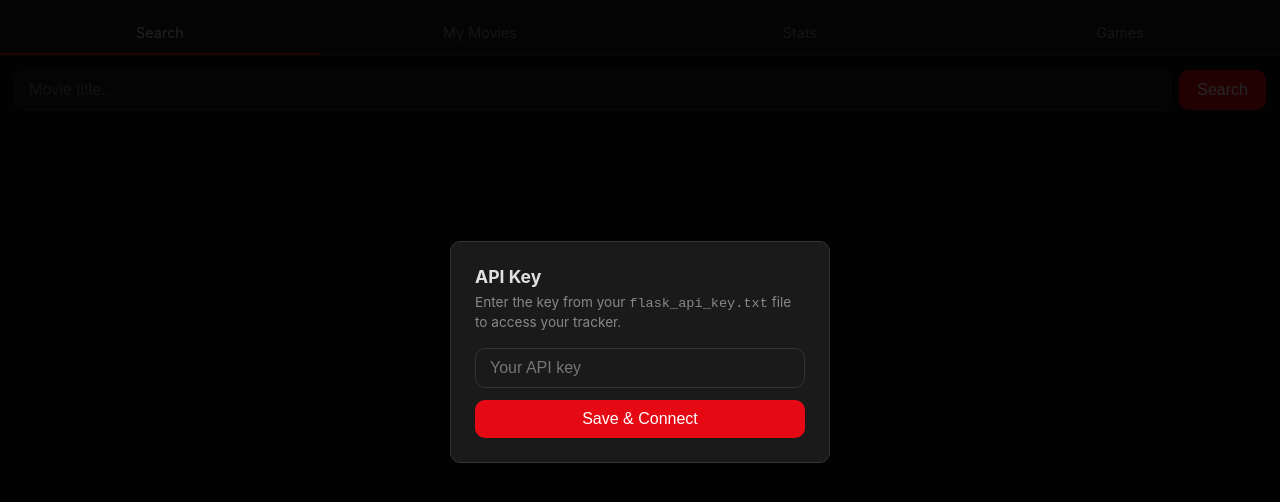
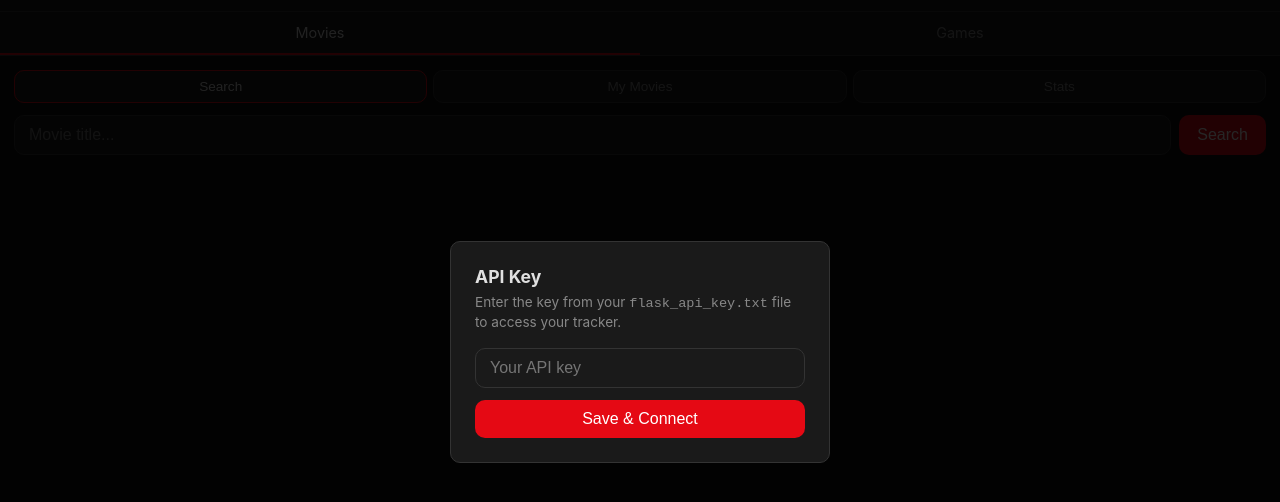
Before and after one commit to jbertucci/Media-Tracker, a plain HTML site: page index.html in a window 1280 px wide. Shown: the part 48-550 px from the top of the page. Drawn offline with Linux system fonts and the light colour scheme.

Commit message:
Category Restructure

```diff
--- a/index.html
+++ b/index.html
@@ -333,14 +333,18 @@
 </header>
 
 <div class="tabs">
-  <div class="tab active" onclick="switchTab('search')">Search</div>
-  <div class="tab" onclick="switchTab('movies')">My Movies</div>
-  <div class="tab" onclick="switchTab('stats')">Stats</div>
+  <div class="tab active" onclick="switchTab('movies')">Movies</div>
   <div class="tab" onclick="switchTab('games')">Games</div>
 </div>
 
 <main>
-  <div id="search-view" class="view active">
+  <div id="movies-view" class="view active">
+    <div class="game-subnav">
+      <button id="msub-search" class="active" onclick="setMovieSubview('search')">Search</button>
+      <button id="msub-list" onclick="setMovieSubview('list')">My Movies</button>
+      <button id="msub-stats" onclick="setMovieSubview('stats')">Stats</button>
+    </div>
+    <div id="movie-search-pane">
       <div class="search-row">
         <input type="text" id="search-input" placeholder="Movie title..."
                onkeydown="if(event.key==='Enter') doSearch()">
@@ -348,14 +352,13 @@
       </div>
       <div id="search-results"></div>
     </div>
-
-  <div id="movies-view" class="view">
+    <div id="movie-list-pane" style="display:none">
       <button class="battle-btn" onclick="openBattle()">&#9876; Movie Battles</button>
       <div id="movies-list"><div class="loading">Loading&hellip;</div></div>
     </div>
-
-  <div id="stats-view" class="view">
+    <div id="movie-stats-pane" style="display:none">
       <div id="stats-content"><div class="loading">Loading&hellip;</div></div>
+    </div>
   </div>
 
   <div id="games-view" class="view">
@@ -453,14 +456,21 @@
   // ── Tabs ──────────────────────────────────────────────────────────────────
 
   function switchTab(tab) {
-    const tabs = ['search', 'movies', 'stats', 'games'];
+    const tabs = ['movies', 'games'];
     document.querySelectorAll('.tab').forEach((t, i) => {
       t.classList.toggle('active', tabs[i] === tab);
     });
     document.querySelectorAll('.view').forEach(v => v.classList.remove('active'));
     document.getElementById(`${tab}-view`).classList.add('active');
-    if (tab === 'movies') loadMovies();
-    if (tab === 'stats') loadStats();
+  }
+
+  function setMovieSubview(view) {
+    ['search', 'list', 'stats'].forEach(v => {
+      document.getElementById(`movie-${v}-pane`).style.display = v === view ? 'block' : 'none';
+      document.getElementById(`msub-${v}`).classList.toggle('active', v === view);
+    });
+    if (view === 'list') loadMovies();
+    if (view === 'stats') loadStats();
   }
 
   // ── API key modal ─────────────────────────────────────────────────────────
```
Lines whose indentation alone changed are shown as unchanged.
